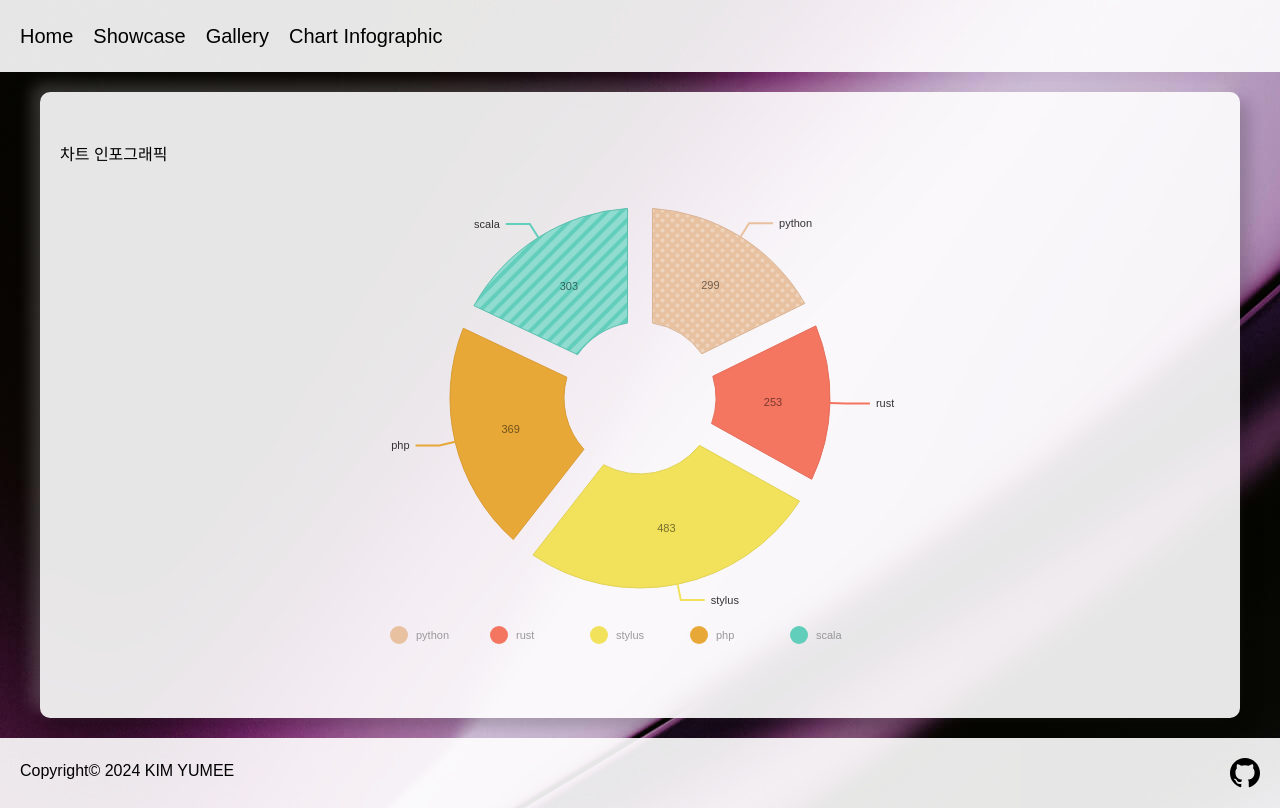
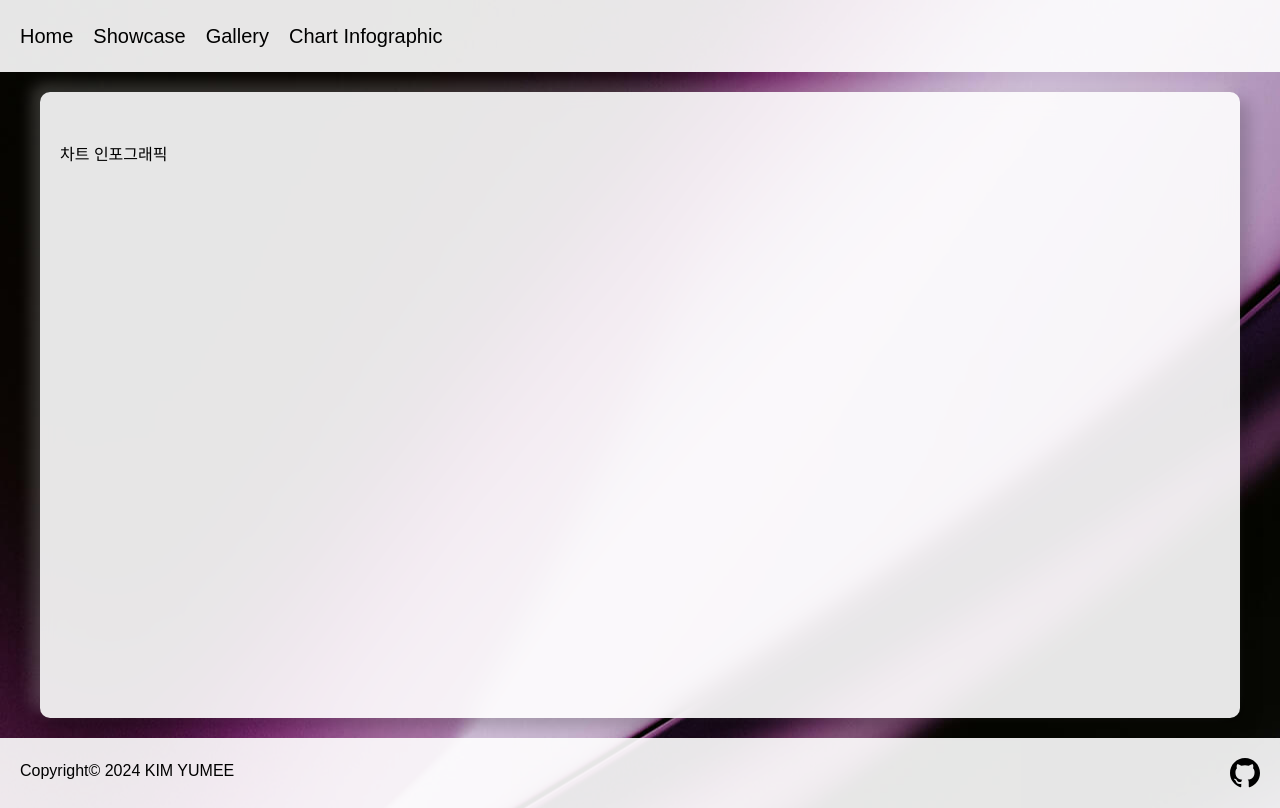
Before and after one commit to yumi-kim-0827/yum-react-ui-kit, a Next.js app: page /chart in a window 1280 px wide. Built offline with nearby package versions, Linux system fonts and the light colour scheme.

Commit message:
fix:Chart nivo 제거

```diff
--- a/package.json
+++ b/package.json
@@ -9,8 +9,6 @@
     "lint": "next lint"
   },
   "dependencies": {
-    "@nivo/core": "^0.87.0",
-    "@nivo/pie": "^0.87.0",
     "mogoose": "^0.0.1-security",
     "mongoose": "^8.4.5",
     "next": "14.2.4",
--- a/pages/chart.tsx
+++ b/pages/chart.tsx
@@ -1,5 +1,5 @@
 import React from "react";
-import { ResponsivePie } from "@nivo/pie";
+// import { ResponsivePie } from "@nivo/pie";
 import styled from "styled-components";
 //Components
 import Main from "@/components/Layout/Main";
@@ -50,7 +50,7 @@ const Chart = () => {
         <Main>
           차트 인포그래픽
           <ChartWrap>
-            <ResponsivePie
+            {/* <ResponsivePie
               data={data}
               margin={{ top: 40, right: 80, bottom: 80, left: 80 }}
               innerRadius={0.4}
@@ -165,7 +165,7 @@ const Chart = () => {
                   ],
                 },
               ]}
-            />
+            /> */}
           </ChartWrap>
         </Main>
       </Grid>
```
Also changed, not shown: 1 other file (tests, documents, lock files or other folders).
